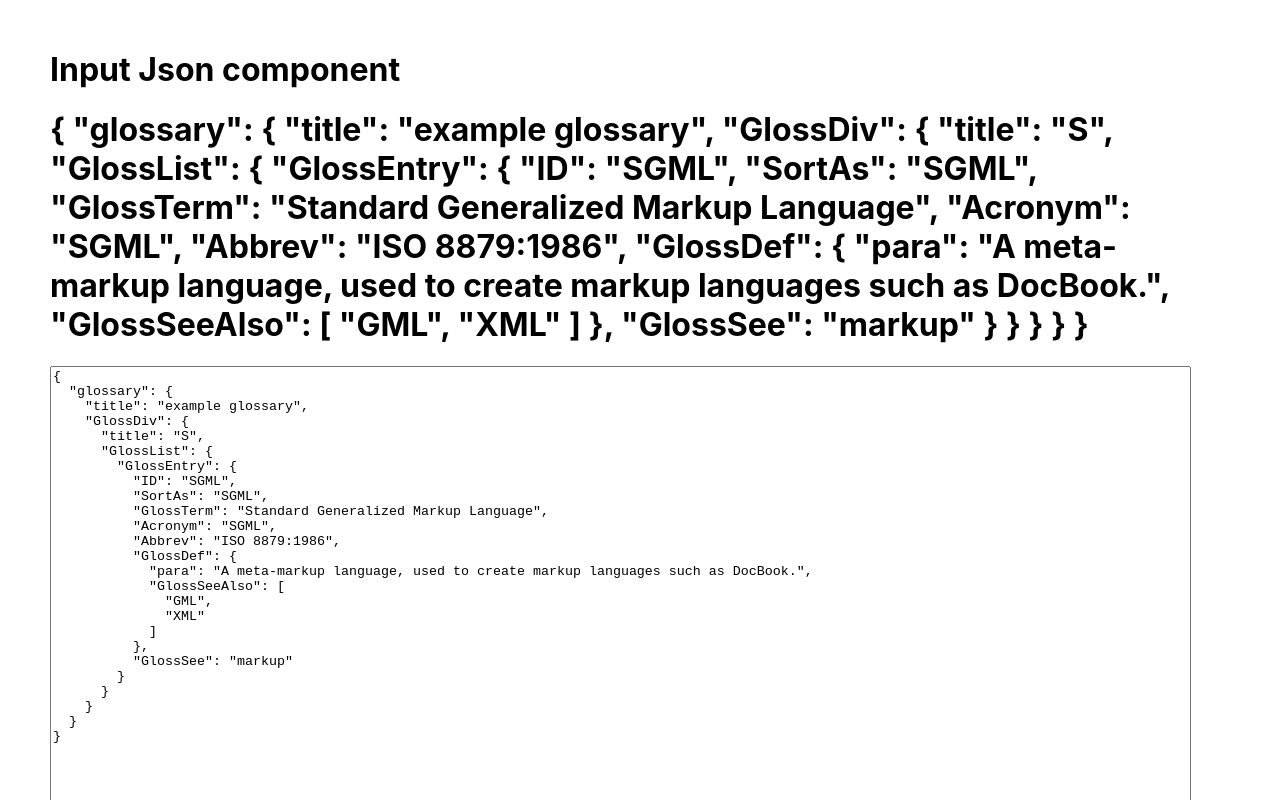
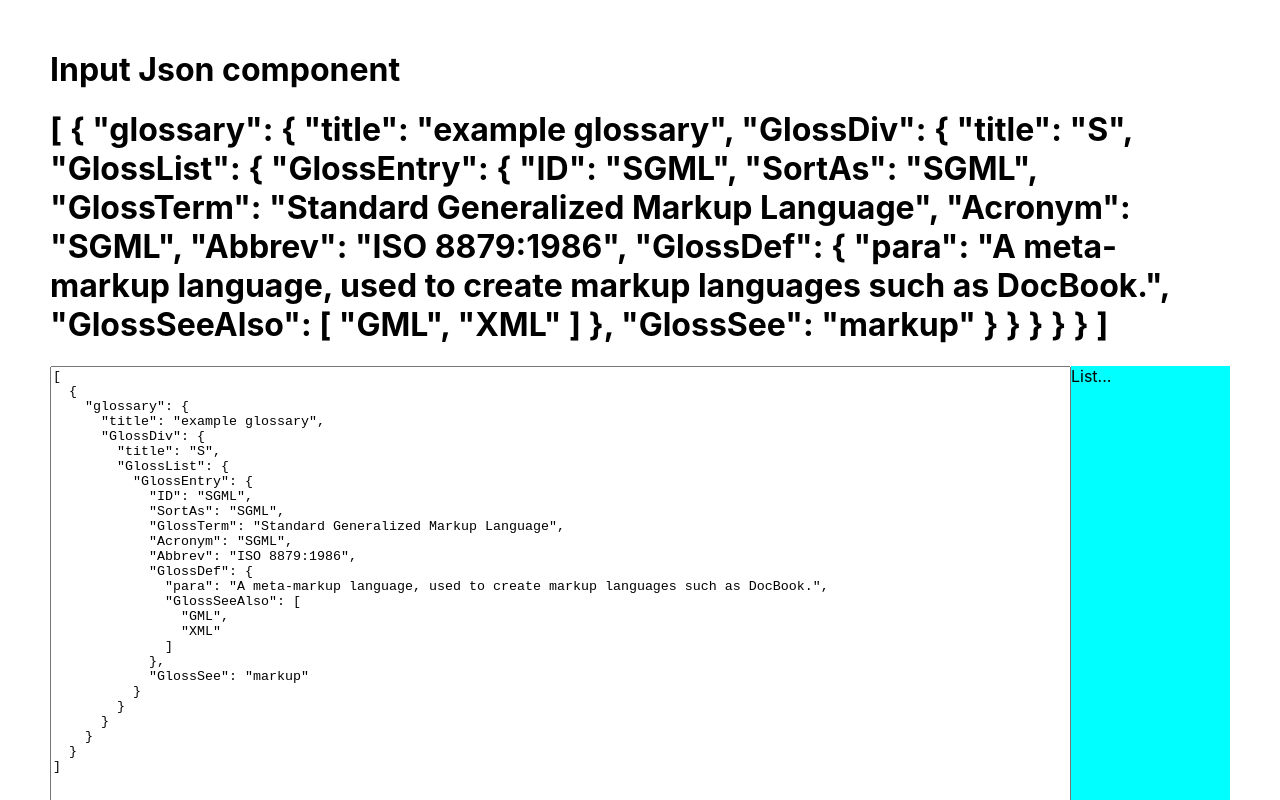
Before and after one commit to AlexKovalchuk/textarea-jspn, a React (Create React App) app: page / in a window 1280 px wide. Shown: the top 800 px of the page. Built offline with nearby package versions, Linux system fonts and the light colour scheme.

Commit message:
implemented set cursor after adding chars

```diff
--- a/src/components/JsonInput/JsonTextarea.tsx
+++ b/src/components/JsonInput/JsonTextarea.tsx
@@ -4,6 +4,7 @@ import './JsonTextareaStyle.css';
 const JsonInput:FunctionComponent<{}> = (props: any) => {
     const jsn={"glossary":{"title":"example glossary","GlossDiv":{"title":"S","GlossList":{"GlossEntry":{"ID":"SGML","SortAs":"SGML","GlossTerm":"Standard Generalized Markup Language","Acronym":"SGML","Abbrev":"ISO 8879:1986","GlossDef":{"para":"A meta-markup language, used to create markup languages such as DocBook.","GlossSeeAlso":["GML","XML"]},"GlossSee":"markup"}}}}}
     const [jsonText, setJsonText] = useState('unset');
+    const [jsonArray, setJsonArray] = useState<Array<any>>([]);
     const [selection, setSelection] = useState(0);
     let textareaElementRef = useRef<HTMLTextAreaElement>(null);
 
@@ -21,37 +22,30 @@ const JsonInput:FunctionComponent<{}> = (props: any) => {
     }, [jsonText])
 
     useEffect(() => {
-        // setJson(jsn);
-        setJsonText(JSON.stringify(jsn, undefined, 2))
+        const arr = [];
+        arr.push(jsn);
+        setJsonArray(arr);
+        setJsonText(JSON.stringify(arr, undefined, 2))
     }, [])
 
     const textAreaOnChangeHandler = (element: React.FormEvent<HTMLTextAreaElement>): void => {
         console.log('element', element.currentTarget.value);
+        setSelection(textareaElementRef.current!.selectionStart);
         setJsonText(element.currentTarget.value);
     }
 
     const onKeyPressed = (event:  any): void => {
-        console.log('textareaElementRef',textareaElementRef);
-
         // enableTab();
         if (event.keyCode === 9) { // tab was pressed
             event.preventDefault();
             const { selectionStart, selectionEnd } = event.target
-            // get caret position/selection
+            let value = jsonText.substring(0, selectionStart) + '\t' + jsonText.substring(selectionEnd);
+            setSelection(selectionStart + 1);
+            setJsonText(value);
+        }
+        // handle enter
 
-            let start = selectionStart;
-            let end =selectionEnd;
-
-            // set textarea value to: text before caret + tab + text after caret
-            let value = jsonText.substring(0, start) + '\t' + jsonText.substring(end);
-
-            // put caret at right position again
-            setSelection(start+1);
-            // save new value
-            setJsonText(value);
-
-
-        }
+        // handle backspace <- click
     }
 
     console.log('render');
@@ -60,10 +54,12 @@ const JsonInput:FunctionComponent<{}> = (props: any) => {
         <div className="json-textarea-container">
             <h1>Input Json component</h1>
             <h1>{jsonText}</h1>
+            <div className="json-textarea-block">
+                <div className="block-one">
                     <textarea
                         ref={textareaElementRef}
                         rows={40}
-                cols={140}
+                        cols={125}
                         className="json-textarea"
                         value={jsonText}
                         tabIndex={0}
@@ -71,6 +67,11 @@ const JsonInput:FunctionComponent<{}> = (props: any) => {
                         onChange={(e: React.FormEvent<HTMLTextAreaElement>) => textAreaOnChangeHandler(e)}
                     />
                 </div>
+                <div className="block-two">
+                    List...
+                </div>
+            </div>
+        </div>
     )
 }
 
--- a/src/components/JsonInput/JsonTextareaStyle.css
+++ b/src/components/JsonInput/JsonTextareaStyle.css
@@ -1,3 +1,18 @@
 .json-textarea-container{
     margin: 50px;
 }
+
+.json-textarea-block {
+    display: flex;
+
+}
+
+.block-one {
+    flex: 1;
+}
+
+.block-two {
+    flex: 1;
+    height: 600px;
+    background-color: aqua;
+}
```
Lines whose indentation alone changed are shown as unchanged.
